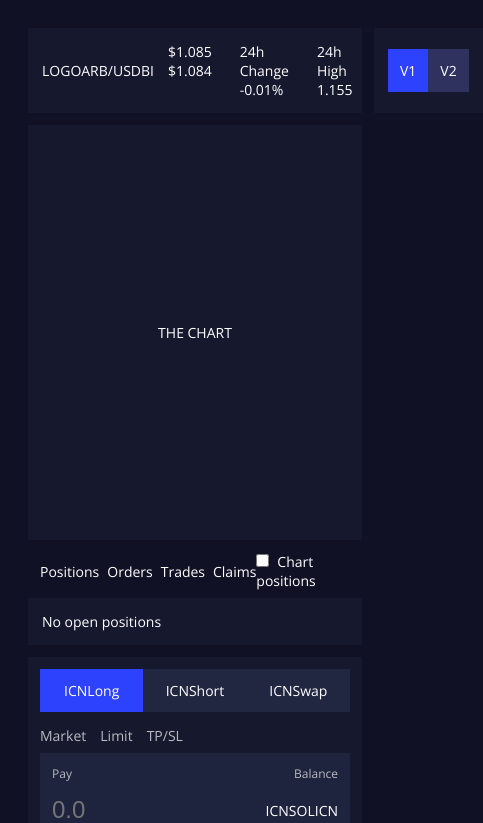
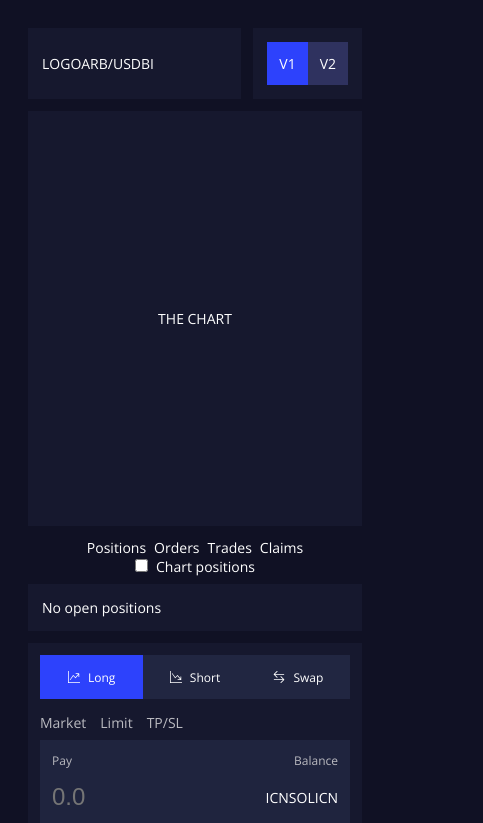
Before and after one commit to Al-Foysal-0017/gmx-project, a Next.js app: page /trade in a window 390 px wide. Shown: the top 823 px of the page, 483 px wide, since content can reach past the window. Built offline with nearby package versions, Linux system fonts and the light colour scheme.

Commit message:
creating initial shape

```diff
--- a/src/app/trade/components/charts/chartHeader/chartHeader.module.css
+++ b/src/app/trade/components/charts/chartHeader/chartHeader.module.css
@@ -43,3 +43,10 @@
 .versionActive{
     background: #2D42FC;
 }
+
+
+@media (max-width: 800px) {
+    .right{
+        display: none;
+    }
+  }
--- a/src/app/trade/components/longShortSwap/longShortSwap.module.css
+++ b/src/app/trade/components/longShortSwap/longShortSwap.module.css
@@ -13,10 +13,12 @@
     width: 33.33%;
     display: flex;
     justify-content: center;
+    align-items: center;
     padding: 12px 0;
     cursor: pointer;
     background:  #212641;
     transition: all 0.2s ease-in-out;
+    /* border: 2px solid red; */
 }
 .headerBtn:hover{
     background: #2B3157;
@@ -28,10 +30,12 @@
     background: #2D42FC;
 }
 .headerBtnIcon{
-    /* font-size: 12px; */
+    font-size: 12px;
+    margin-right: 8px;
+    margin-top: 3px;
 }
 .headerBtnTxt{
-    /* font-size: 12px; */
+    font-size: 12px;
 }
 
 .marketLimitTpRow{
--- a/src/app/trade/components/longShortSwap/longShortSwap.tsx
+++ b/src/app/trade/components/longShortSwap/longShortSwap.tsx
@@ -1,5 +1,7 @@
 import React from 'react'
 import { HiMiniArrowsUpDown } from 'react-icons/hi2';
+import { LuArrowLeftRight } from 'react-icons/lu';
+import { BsGraphUpArrow, BsGraphDownArrow, BsArrowLeftRight } from 'react-icons/bs';
 import styles from "./longShortSwap.module.css"
 import FirstCoinBox from './firstCoinBox/FirstCoinBox'
 import LeverageSlider from './leverageSlider/LeverageSlider'
@@ -12,15 +14,15 @@ const OptionsBox = () => {
         {/* Header */}
         <div className={styles.header}>
             <div className={`${styles.headerBtn} ${styles.headerActive}`}>
-                <span className={styles.headerBtnIcon}>ICN</span>
+                <span className={styles.headerBtnIcon}><BsGraphUpArrow/></span>
                 <span className={styles.headerBtnTxt} >Long</span>
             </div>
             <div className={styles.headerBtn}>
-                <span className={styles.headerBtnIcon}>ICN</span>
+                <span className={styles.headerBtnIcon}><BsGraphDownArrow/></span>
                 <span className={styles.headerBtnTxt}>Short</span>
             </div>
             <div className={styles.headerBtn}>
-                <span className={styles.headerBtnIcon}>ICN</span>
+                <span className={styles.headerBtnIcon}><BsArrowLeftRight/></span>
                 <span className={styles.headerBtnTxt}>Swap</span>
             </div>
         </div>
--- a/src/app/trade/components/tradeFooter/tradeFooter.module.css
+++ b/src/app/trade/components/tradeFooter/tradeFooter.module.css
@@ -32,3 +32,11 @@
 .headerRightTxt{
     /* font-size: 13px; */
 }
+
+
+@media (max-width: 448px) {
+    .header{
+        display: flex;
+        flex-direction: column;
+    }
+  }
```
